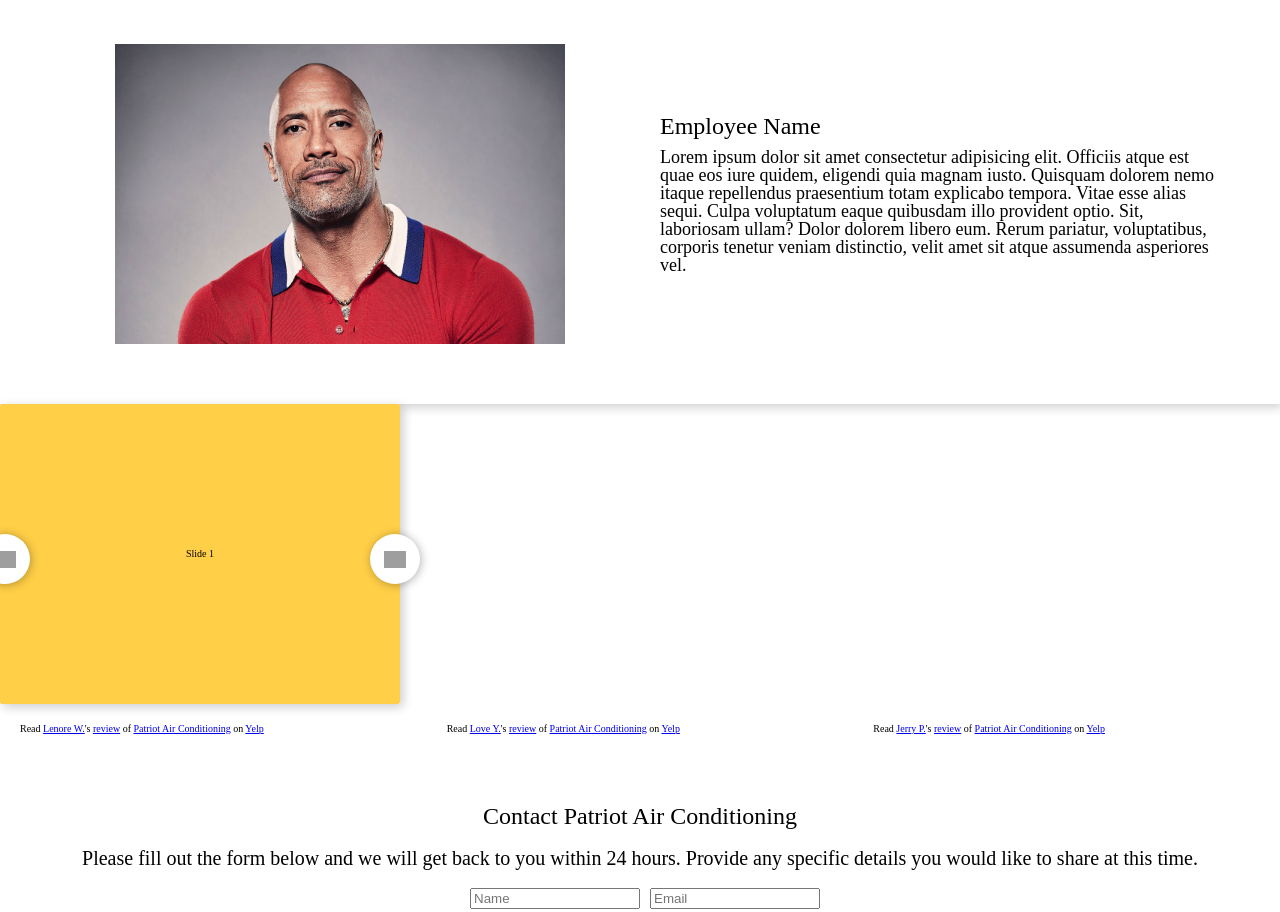
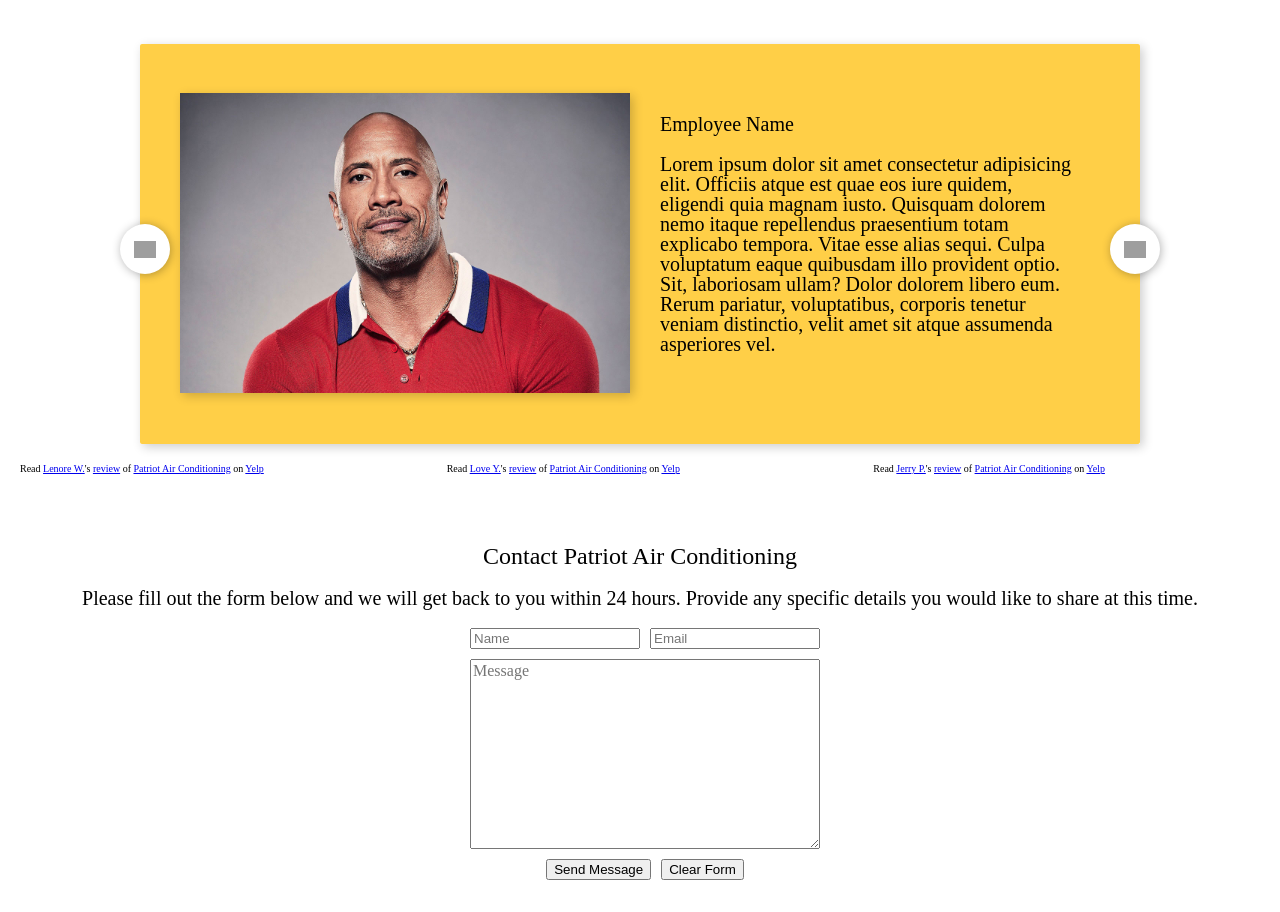
Before and after one commit to cory-simpson-dev/client-pac, a plain HTML site: page views/index.html in a window 1280 px wide. Shown: the part 1522-2434 px from the top of the page. Drawn offline with Linux system fonts and the light colour scheme; grey boxes are pictures that could not be loaded; a script that the page names is missing.

Commit message:
rebuilt inifinite employee slider

```diff
--- a/public/css/style.css
+++ b/public/css/style.css
@@ -36,6 +36,7 @@ header {
     background: #fff;
     position: sticky;
     top: 0;
+    z-index: 3;
 }
 
 nav {
@@ -172,62 +173,42 @@ div.services-title-container {
 h3.meet-our-team {
     text-align: center;
     font-size: 2.4rem;
-    padding: 1rem;
+    padding: 4rem;
 }
 
-#team {
-    padding: 4rem;
+section.meet-our-team {
+    display: flex;
+    justify-content: center;
+}
+
+.employee-photo,
+.employee-body {
+    width: 50%;
+
+}
+
+.employee-photo img {
+    height: 30rem;
     box-shadow: 3px 3px 10px rgba(0,0,0,.2);
 }
 
-.employee {
-    display: flex;
-    align-items: center;
-}
-
-.employee figure {
-    display: flex;
-    justify-content: center;
-    align-items: center;
-}
-
-.employee img {
-    height: 30rem;
-}
-
-.employee > * {
-    width: 50%;
+.employee-body > * {
     padding: 2rem;
-}
-
-.employee-body span {
-    display: block;
-    font-size: 2.4rem;
-    margin-bottom: 1rem;
-}
-
-.employee-body p {
-    font-size: 1.8rem;
-}
-
-.slider {
-    height: 400px;
-    width: 400px;
-    text-align: center;
+    font-size: 2rem;
 }
 
 .slider {
     position: relative;
-  width: 400px;
-  height: 300px;
+    width: 1000px;
+    height: 400px;
     box-shadow: 3px 3px 10px rgba(0,0,0,.2);
   }
 
   .wrapper {
     overflow: hidden;
     position: relative;
-  width: 400px;
-  height: 300px;
+    width: 1000px;
+    height: 400px;
     z-index: 1;
   }
 
@@ -235,7 +216,7 @@ h3.meet-our-team {
     display: flex;
     position: relative;
     top: 0;
-  left: -400px;
+    left: -1000px;;
     width: 10000px;
   }
 
@@ -244,16 +225,17 @@ h3.meet-our-team {
   }
 
   .slide {
-  width: 400px;
-  height: 300px;
+    width: 1000px;
+    height: 400px;
     cursor: pointer;
     display: flex;
-  flex-direction: column;
     justify-content: center;
+    align-items: center;
     transition: all 1s;
     position: relative;
     background: #FFCF47;
     border-radius: 2px;
+    padding: 4rem;
   }
 
   .control {
--- a/views/index.html
+++ b/views/index.html
@@ -105,9 +105,42 @@
             <p>Patriot Air Conditioning LLC is a proud partner with Synchrony Bank for all of our customers' finance needs.</p>
         </div>
     </section>
-    <h3 class="meet-our-team">Meet Our Team</h3>
-    <section id="team" class="team meet-our-team">
-        <div class="employee">
+    <h3 id="team" class="meet-our-team">Meet Our Team</h3>
+    <section class="meet-our-team">
+        <div id="slider" class="slider">
+            <div class="wrapper">
+              <div id="slides" class="slides">
+                <div class="slide">
+                    <figure class="employee-photo">
+                        <img src="/assets/the-rock.jpg" alt="Dwayne, The ROCK, Johnson">
+                    </figure>
+                    <div class="employee-body">
+                        <span>Employee Name</span>
+                        <p>Lorem ipsum dolor sit amet consectetur adipisicing elit. Officiis atque est quae eos iure quidem, eligendi quia magnam iusto. Quisquam dolorem nemo itaque repellendus praesentium totam explicabo tempora. Vitae esse alias sequi. Culpa voluptatum eaque quibusdam illo provident optio. Sit, laboriosam ullam? Dolor dolorem libero eum. Rerum pariatur, voluptatibus, corporis tenetur veniam distinctio, velit amet sit atque assumenda asperiores vel.</p>
+                    </div>
+                </div>
+                <div class="slide">
+                  <span>Slide 2</span>
+                </div>
+                <div class="slide">
+                  <span>Slide 3</span>
+                </div>
+                <div class="slide">
+                  <span>Slide 4</span>
+                </div>
+                <div class="slide">
+                  <span>Slide 5</span>
+                </div>
+              </div>
+            </div>
+            <a id="prev" class="control prev"></a>
+            <a id="next" class="control next"></a>
+          </div>
+    </section>
+
+    <!-- <section id="team" class="team meet-our-team">
+        <div id="slider" class="slider">
+            <div class="slide employee">
                 <figure>
                     <img src="/assets/the-rock.jpg" alt="Dwayne, The ROCK, Johnson">
                 </figure>
@@ -116,22 +149,8 @@
                     <p>Lorem ipsum dolor sit amet consectetur adipisicing elit. Officiis atque est quae eos iure quidem, eligendi quia magnam iusto. Quisquam dolorem nemo itaque repellendus praesentium totam explicabo tempora. Vitae esse alias sequi. Culpa voluptatum eaque quibusdam illo provident optio. Sit, laboriosam ullam? Dolor dolorem libero eum. Rerum pariatur, voluptatibus, corporis tenetur veniam distinctio, velit amet sit atque assumenda asperiores vel.</p>
                 </div>
             </div>
-        <!-- <a id="prev" class="control prev"></a>
-        <a id="next" class="control next"></a> -->
-    </section>
-    <div id="slider" class="slider">
-        <div class="wrapper">
-          <div id="slides" class="slides">
-            <span class="slide">Slide 1</span>
-            <span class="slide">Slide 2</span>
-            <span class="slide">Slide 3</span>
-            <span class="slide">Slide 4</span>
-            <span class="slide">Slide 5</span>
         </div>
-        </div>
-        <a id="prev" class="control prev"></a>
-        <a id="next" class="control next"></a>
-      </div>
+    </section> -->
     <section class="reviews">
         <!-- yelp reviews embedded -->
         <div>
```
Also changed, not shown: 1 other file. Lines whose indentation alone changed are shown as unchanged.
